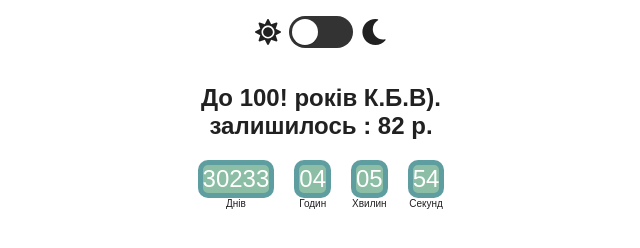
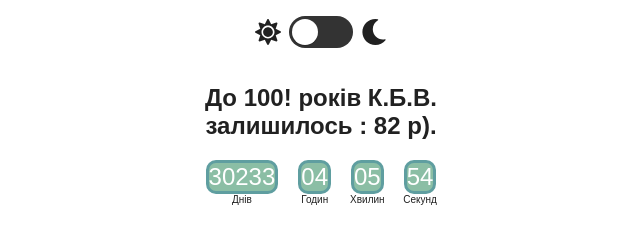
Before and after one commit to 503292/Life-9, a plain HTML site: page index.html in a window 1280 px wide. Shown: the whole page, without its empty margins (319-959 px from the left). Drawn offline with Linux system fonts and the light colour scheme.

Commit message:
REFACT _ visual look - border-value / ...

```diff
--- a/css/3-section-timers.css
+++ b/css/3-section-timers.css
@@ -34,7 +34,7 @@
   position: relative;
   background-color: #8bbea5;
   color: white;
-  border: 5px solid cadetblue;
+  border: 3px solid cadetblue;
   border-radius: 10px;
 }
 .label {
--- a/index.js
+++ b/index.js
@@ -38,7 +38,7 @@ export class CountdownTimer {
         const secs = pad(Math.floor((differenceTime % (1000 * 60)) / 1000));
 
         // запис чисел часу в HTML
-        this.refs.year.textContent = (yearsEnd - 1) + " р.";
+        this.refs.year.textContent = (yearsEnd - 1) + " р).";
         // console.log();
         this.refs.day.textContent = days;
         this.refs.hour.textContent = hours;
```
Also changed, not shown: index.html (+1 -1 lines).
